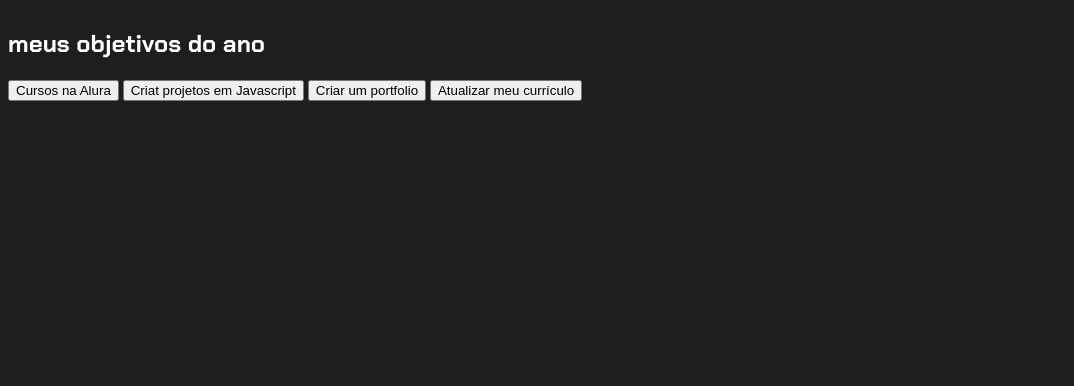
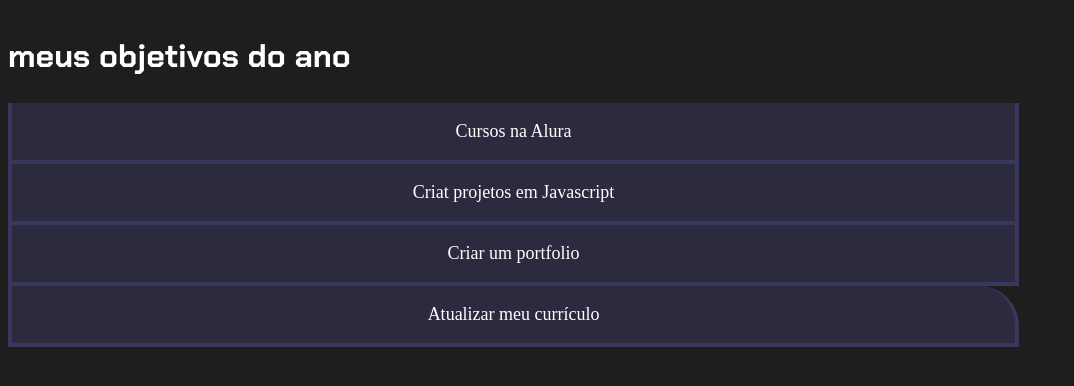
Before and after one commit to vinidente/ALURA-3-ANO, a plain HTML site: page index.html in a window 1280 px wide. Shown: the whole page, without its empty margins (0-1074 px from the left). Drawn offline with Linux system fonts and the light colour scheme.

Commit message:
Update style.css

```diff
--- a/style.css
+++ b/style.css
@@ -4,20 +4,69 @@
     --cor--de--fundo: #1e1e1e;
     --verde:  #6FFF57;
     --branco:  #FFFFFF;
-    --botao-ativo:  #3a375e;
-    --botao-inativo: rgba(58, 55, 94, 0.5);
+    --botao-ativo:  #3A375E;
+    --botao-inativo:  rgba(58, 55, 94, 0.5);
     --text-fundo:     rgba(58, 55, 94, 0.3);
 }
+
 
 body {
       background-color: var(--cor--de--fundo);
       color: var(--branco);
-    font-family: 'chakra petch', 'sans-serif';
-
+    font-family: "chakra petch", "sans-serif";
 }
 
 .conteudo-principal{
-      display: flex;
+     display: flex;
      flex-direction: column;
+     justify-content: center;
+     align-items: center;
+     max-width: 1200px;
+     width: 100%;
+     margin: 0 auto;
+}
+
+.titulo-principal{
+      text-align: left;
+      width: 100%;
+      font-size: 32px;
+}
+
+.titulo-principal span{
+     color: var(--verde);
+}
+
+.botao{
+     font-family: 'Crakra petch', 'sans-serif';
+     background-color: var(--botao-inativo);
+     color: var(--branco);
+     display: flex(left);
+     justify-content: center;
+     font-size: 18px;
+     padding: 1em;
+     align-items: center;
+     width:  80%;
+     border-bottom:  4px solid var(--botao-ativo);
+     border-left: 4px solid var(--botao-ativo);
+     border-right: 4px solid var(--botao-ativo);
+     border-top: none;
+}
+
+.botoes{
+     display: block;
+}
+@media screen and (min-width: 768px){
+      .botoes{
+         display: flex;
+
+      }
+
+      .botao:first-child {
+          border-radius: 40px 0 0 0;
+      }
+
+      .botao:last-child {
+          border-radius: 0 40px 0 0;
+      }
 
 }
```
